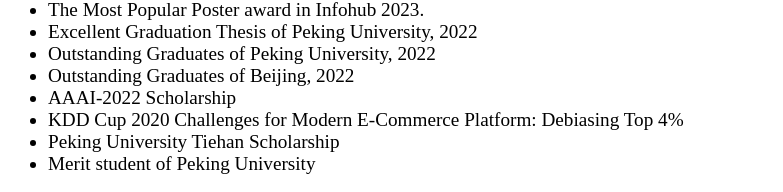
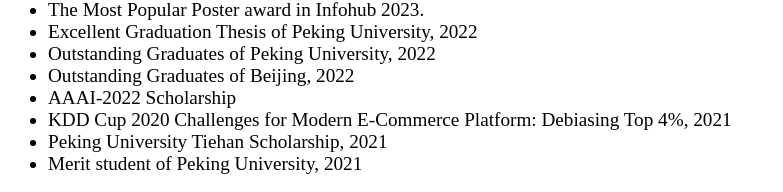
Before and after one commit to jerrynchen/jerrynchen.github.io, a Jekyll site: the page built from _pages/includes/honers.md, in a window 1280 px wide. Shown: the part 763-955 px from the top of the page, without its empty margins (0-783 px from the left). Built offline with Jekyll 4.4.1, drawn with Linux system fonts in a browser that asks for light colours; our own code applies the rules of GitHub Pages for plain Markdown files.

Commit message:
Update honers.md

```diff
--- a/_pages/includes/honers.md
+++ b/_pages/includes/honers.md
@@ -7,8 +7,8 @@
 * Outstanding Graduates of Peking University, 2022
 * Outstanding Graduates of Beijing, 2022
 * AAAI-2022 Scholarship
-* KDD Cup 2020 Challenges for Modern E-Commerce Platform: Debiasing Top 4%
-* Peking University Tiehan Scholarship
-* Merit student of Peking University
+* KDD Cup 2020 Challenges for Modern E-Commerce Platform: Debiasing Top 4%, 2021
+* Peking University Tiehan Scholarship, 2021
+* Merit student of Peking University, 2021
 
 </div>
```
